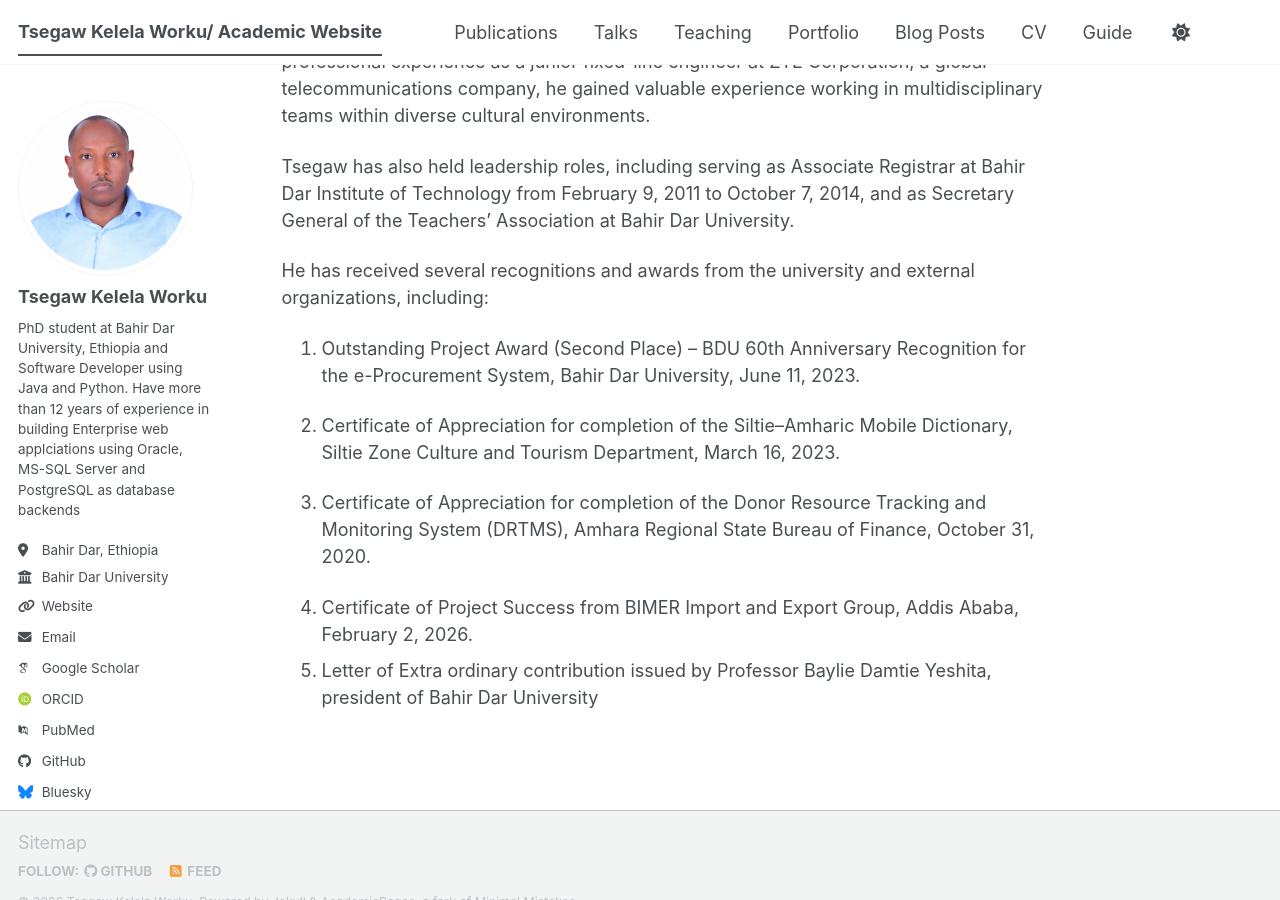
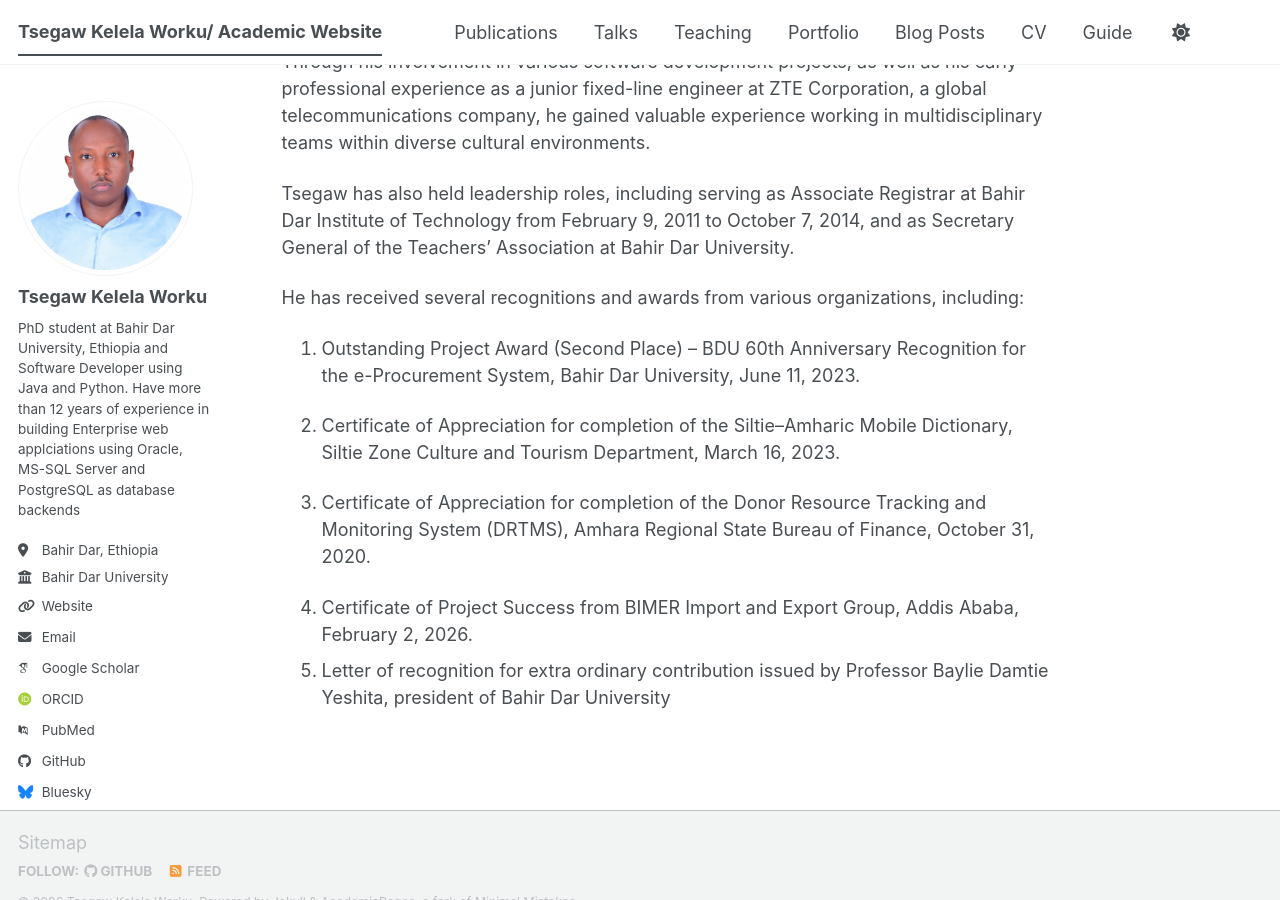
Before and after one commit to tsegaw-DS/tsegaw-DS.github.io, a Jekyll site: the page built from _pages/about.md, in a window 1280 px wide and 900 px high, scrolled down 543 px. Built offline with Jekyll 4.4.1, drawn with Linux system fonts in a browser that asks for light colours; some web fonts are replaced; a script bundle is joined from its source files by our own code; library files that are not in the unit come from our copies.

Commit message:
Update about.md

```diff
--- a/_pages/about.md
+++ b/_pages/about.md
@@ -16,7 +17,7 @@ Through his involvement in various software development projects, as well as his
 
 Tsegaw has also held leadership roles, including serving as Associate Registrar at Bahir Dar Institute of Technology from February 9, 2011 to October 7, 2014, and as Secretary General of the Teachers’ Association at Bahir Dar University.
 
-He has received several recognitions and awards from the university and external organizations, including:
+He has received several recognitions and awards from various organizations, including:
 
 1. Outstanding Project Award (Second Place) – BDU 60th Anniversary Recognition for the e-Procurement System, Bahir Dar University, June 11, 2023.
 
@@ -25,4 +26,4 @@ He has received several recognitions and awards from the university and external
 3. Certificate of Appreciation for completion of the Donor Resource Tracking and Monitoring System (DRTMS), Amhara Regional State Bureau of Finance, October 31, 2020.
 
 4. Certificate of Project Success from BIMER Import and Export Group, Addis Ababa, February 2, 2026.
-5. Letter of Extra ordinary contribution issued by Professor Baylie Damtie Yeshita, president of Bahir Dar University
+5. Letter of recognition for extra ordinary contribution issued by Professor Baylie Damtie Yeshita, president of Bahir Dar University
```
Also changed, not shown: other parts of _pages/about.md (+1 -0 lines).
